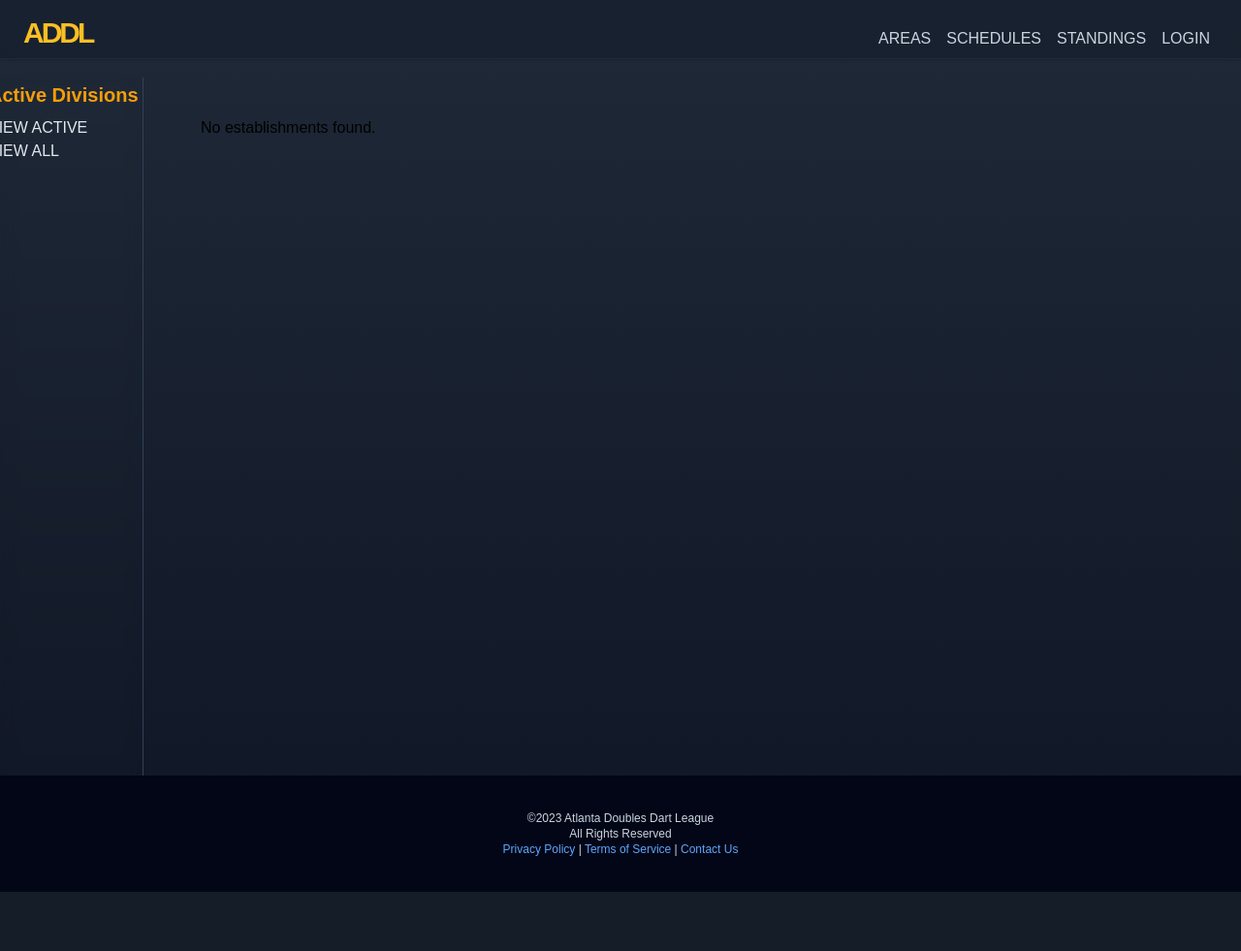
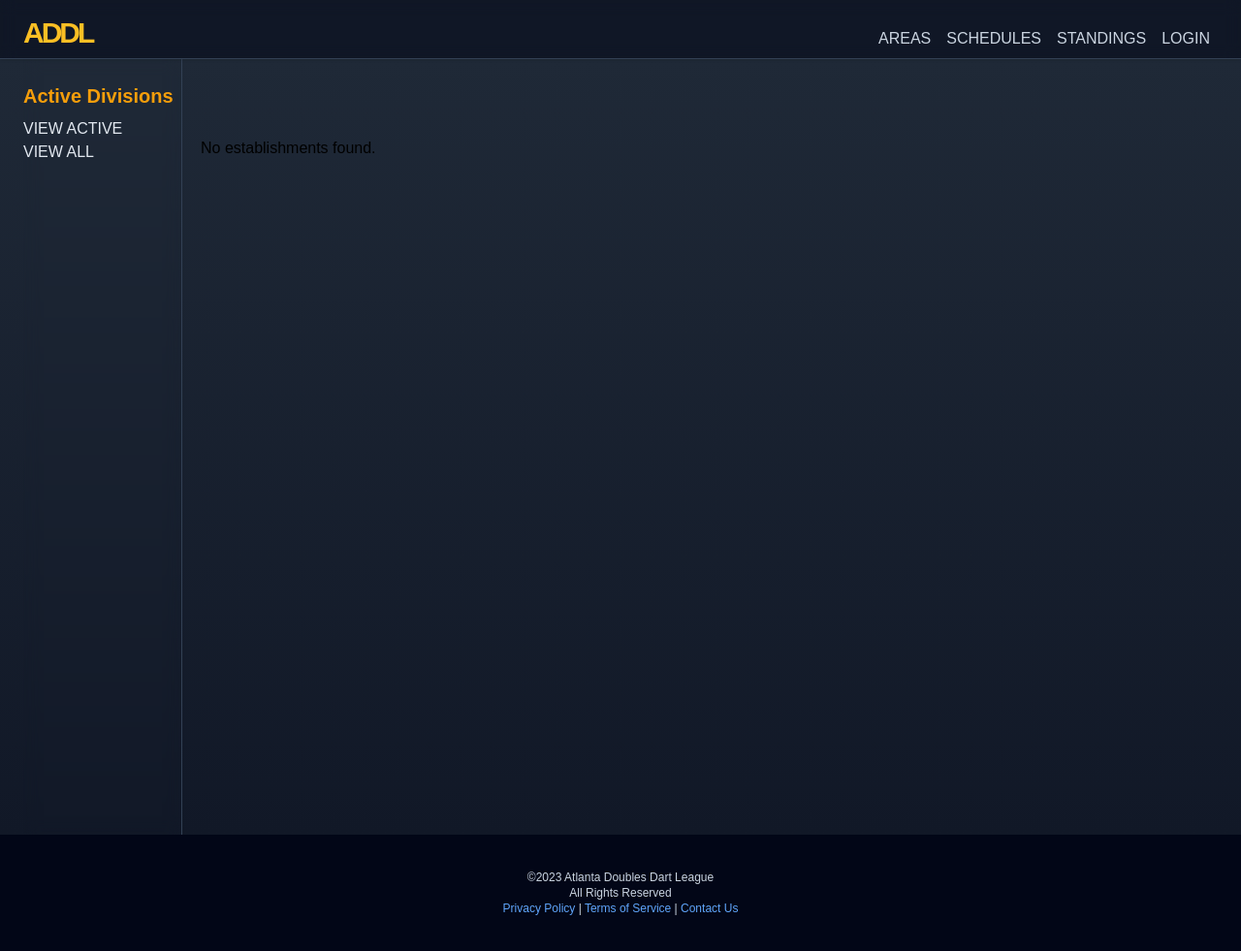
Before and after one commit to b-isfor-basic/ADDL-new, a Django app: template templates/locations/establishment_list.html in a window 1280 px wide. Shown: the whole page at 97% size. Before the commit the page ends 920 px from the top, so only its background shows below. Run offline with Django 4.2, Linux system fonts and the light colour scheme; the template is opened without the code that fills it, so the values that code supplies are empty; style sheets or scripts are compiled from the project's sources; some libraries are stand-ins or nearby versions; some web fonts are replaced.

Commit message:
CSS fixes

```diff
--- a/templates/base.html
+++ b/templates/base.html
@@ -18,8 +18,8 @@
 
   </head>
 
-  <body class="flex relative min-h-full flex-col justify-center bg-gray-900 antialiased">
-    <header class="fixed top-0 z-40 flex w-full border-b bg-gray-900/40 border-slate-800 backdrop-blur shadow">
+  <body class="flex absolute min-h-full flex-col justify-center bg-gray-900 antialiased">
+    <header class="sticky top-0 z-40 flex w-full border-b bg-gray-900/40 border-slate-700 backdrop-blur shadow">
       <div class="w-full flex-wrap items-end justify-between text-center pt-4 pb-2 px-2 md:px-6 md:inline-flex ">
         <p class="font-sans text-3xl font-black text-amber-400 -tracking-widest">
           <a href="{% url 'home' %}">ADDL</a>
--- a/templates/base_sidebar.html
+++ b/templates/base_sidebar.html
@@ -14,7 +14,7 @@
 
         <!-- Sidebar -->
 
-        <aside class="z-10 md:z-0 p-2 md:p-1 fixed top-20 -left-4 w-fit h-full md:flow-root md:w-auto backdrop-blur bg-slate-900/50 md:bg-transparent md:col-start-1 md:col-span-1 border-r border-r-slate-700 md:justify-content-end">
+        <aside class="z-10 md:z-0 pt-6 pr-2 fixed w-fit h-full md:flow-root md:w-auto backdrop-blur bg-slate-900/50 md:bg-transparent md:col-start-1 md:col-span-1 border-r border-r-slate-700 md:justify-content-end">
             <button id="show-sidebar" type="button" class="text-amber-400 md:hidden">
                 <svg id="show-sidebar-icon" xmlns="http://www.w3.org/2000/svg" fill="none" viewBox="0 0 24 24" stroke-width="1.5" stroke="currentColor" class="w-6 h-6">
                     <path stroke-linecap="round" stroke-linejoin="round" d="M15.75 15.75l-2.489-2.489m0 0a3.375 3.375 0 10-4.773-4.773 3.375 3.375 0 004.774 4.774zM21 12a9 9 0 11-18 0 9 9 0 0118 0z" />
@@ -33,7 +33,7 @@
 
         <!-- Main Content -->
 
-        <div class="ml-6 md:ml-2 pl-2 md:pl-0 pt-6 md:col-start-2 col-span-2 h-fit overflow-y-scroll mt-10">
+        <div class="ml-6 md:ml-2 pl-2 md:pl-0 pt-6 md:col-start-2 col-span-2 h-fit overflow-y-scroll">
                 <!-- Page Heading -->
   <div class="w-full p-5">
     <div class="justify-items-start flex-auto">
```
Lines whose indentation alone changed are shown as unchanged.
